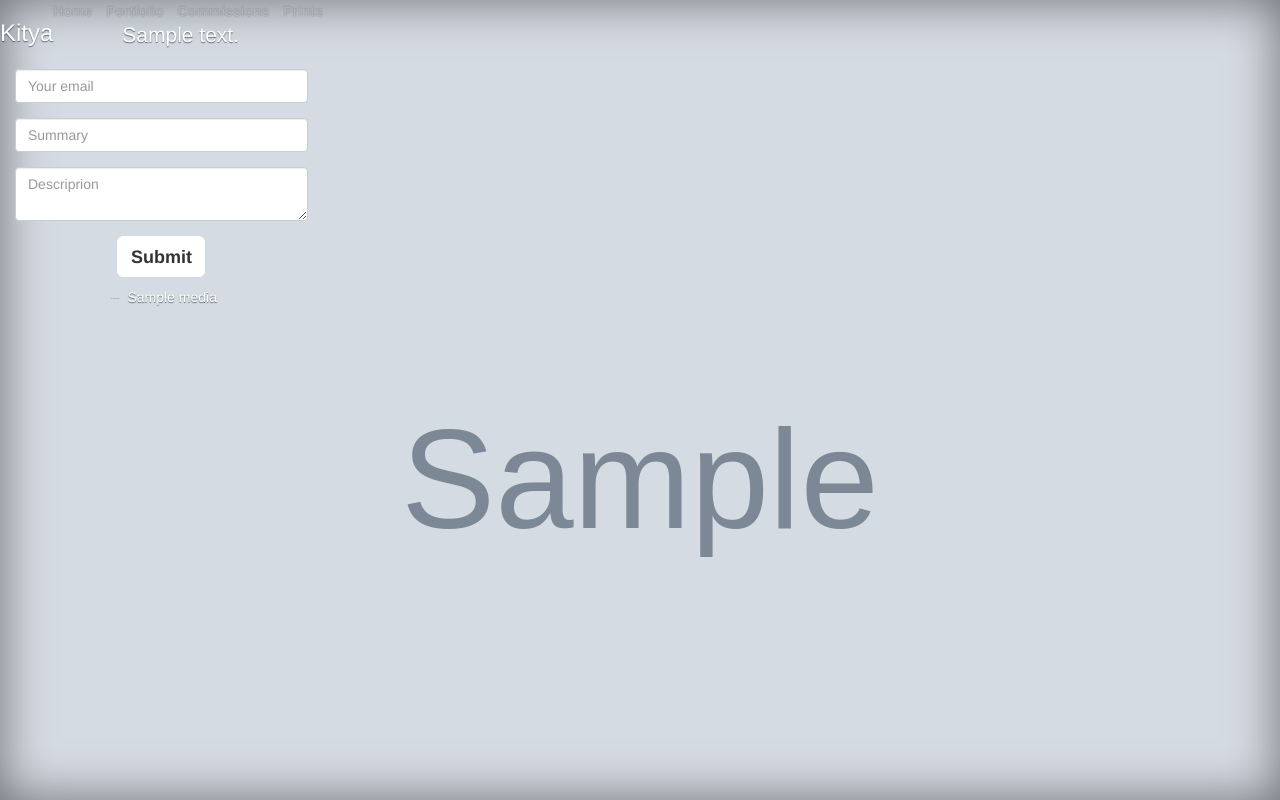
After one commit to healplease/webkitya, a Flask app: template app/templates/commissions.html in a window 1280 px wide. The commit adds this page. Run offline with Flask 2, Linux system fonts and the light colour scheme; the template is opened without the code that fills it: values that come from a table or form of the project are taken from there, most other values are stand-ins (such as "Sample title", 1, 10 or a date in 2020); grey boxes marked "Sample" are stand-in pictures; some libraries are stand-ins or nearby versions.

Commit message:
commissions page

```diff
--- a/app/__init__.py
+++ b/app/__init__.py
@@ -54,7 +54,9 @@ def create_app():
 
     from app.views.main import main_bp
     from app.views.portfolio import portfolio_bp
+    from app.views.commissions import commissions_bp
     app.register_blueprint(main_bp)
     app.register_blueprint(portfolio_bp)
+    app.register_blueprint(commissions_bp)
 
     return app
--- a/app/admin/__init__.py
+++ b/app/admin/__init__.py
@@ -4,8 +4,10 @@ from flask_admin import Admin
 from app import admin
 from app.admin.main import MainPageAdminView, SocialMediaAdminView
 from app.admin.portfolio import PortfolioImageAdminView, PortfolioPageAdminView
+from app.admin.commissions import CommissionsPageAdminView
 from app.models.main import MainPage, SocialMedia
 from app.models.portfolio import PortfolioImage, PortfolioPage
+from app.models.commissions import CommissionsPage
 
 
 class Categories:
@@ -20,6 +22,7 @@ def admin_init_app(app):
     views = (
         MainPageAdminView(MainPage, category=Categories.PAGES, name="Home page"),
         PortfolioPageAdminView(PortfolioPage, category=Categories.PAGES, name="Portfolio"),
+        CommissionsPageAdminView(CommissionsPage, category=Categories.PAGES, name="Commissions"),
         SocialMediaAdminView(SocialMedia, category=Categories.MAIN_PAGE, name="Social media"),
         PortfolioImageAdminView(PortfolioImage, category=Categories.PORTFOLIO, name="Images"),
     )
--- /dev/null
+++ b/app/models/commissions.py
@@ -0,0 +1,6 @@
+from mongoengine import Document, StringField, URLField, BooleanField
+
+
+class CommissionsPage(Document):
+    body = StringField(required=True)
+    background_image = URLField(required=False)
--- /dev/null
+++ b/app/templates/commissions.html
@@ -0,0 +1,40 @@
+{% extends "base.html" %}
+{% block content %}
+<body class="text-center" style="
+        background-size: cover;
+        background-repeat: no-repeat;
+        {% if content.background_image %}
+        background-image: url({{ content.background_image }})
+        {% endif %}">
+    <div class="cover-container d-flex w-100 h-100 py-3 mx-auto flex-column">
+        <header class="masthead mb-auto">
+            {% include "include/nav.html" %}
+        </header>
+        <main class="inner cover">
+            <p class="lead">
+                {{ content.body }}
+            </p>
+            <p class="lead">
+                {% from "macro/render_field.html" import render_field %}
+                <form method="POST" action="{{ url_for('commissions.commissions') }}" class="form">
+                    {{ form.csrf_token }}
+                    {{ render_field(form.contact, class="form-control", placeholder="Your email") }}
+                    {{ render_field(form.subject, class="form-control", placeholder="Summary") }}
+                    {{ render_field(form.body, class="form-control", placeholder="Descriprion") }}
+                    {{ form.submit(class="btn btn-lg btn-secondary") }}
+                </form>
+            </p>
+        </main>
+        <footer class="mastfoot mt-auto">
+            <div class="justify-content-center">
+                {% for media in social_media %}
+                <a href="{{ media.link }}" style="text-decoration: none;" class="px-2" target="_blank">
+                    <img style="height: 1.25em; width: 1.25em;" src="{{ media.icon }}" class="img rounded">
+                    <span class="pl-1">{{ media.name }}</span>
+                </a>
+                {% endfor %}
+            </div>
+        </footer>
+    </div>
+</body>
+{% endblock %}
--- a/app/templates/include/nav.html
+++ b/app/templates/include/nav.html
@@ -5,8 +5,8 @@
                 href="{{ url_for('main.index') }}">Home</a>
         <a class="nav-link {% if request.url_rule.endpoint == 'portfolio.portfolio' %}active{% endif %}"
                 href="{{ url_for('portfolio.portfolio') }}">Portfolio</a>
-        <a class="nav-link {% if request.url_rule.endpoint == '#' %}active{% endif %}"
-                href="#">Commissions</a>
+        <a class="nav-link {% if request.url_rule.endpoint == 'commissions.commissions' %}active{% endif %}"
+                href="{{ url_for('commissions.commissions') }}">Commissions</a>
         <a class="nav-link {% if request.url_rule.endpoint == '#' %}active{% endif %}"
                 href="#">Prints</a>
     </nav>
--- /dev/null
+++ b/app/templates/macro/render_field.html
@@ -0,0 +1,14 @@
+{% macro render_field(field) %}
+    <div class="form-group row mb-2">
+        <div class="col-sm-12">
+            {{ field(**kwargs)|safe }}
+        </div>
+        {% if field.errors %}
+        {% for error in field.errors %}
+        <div class="invalid-feedback">
+            {{ error }}
+        </div>
+        {% endfor %}
+        {% endif %}
+    </div>
+{% endmacro %}
--- /dev/null
+++ b/app/views/commissions/forms.py
@@ -0,0 +1,10 @@
+from flask_wtf import FlaskForm
+from wtforms import StringField, EmailField, SubmitField, TextAreaField
+from wtforms.validators import DataRequired
+
+
+class ContactUsForm(FlaskForm):
+    subject = StringField("subject", validators=[DataRequired()])
+    contact = EmailField("email")
+    body = TextAreaField("body")
+    submit = SubmitField()
```
Also changed, not shown: app/admin/commissions.py (added, +7 -0 lines), app/views/commissions/__init__.py (added, +7 -0 lines), app/views/commissions/views.py (added, +16 -0 lines).
